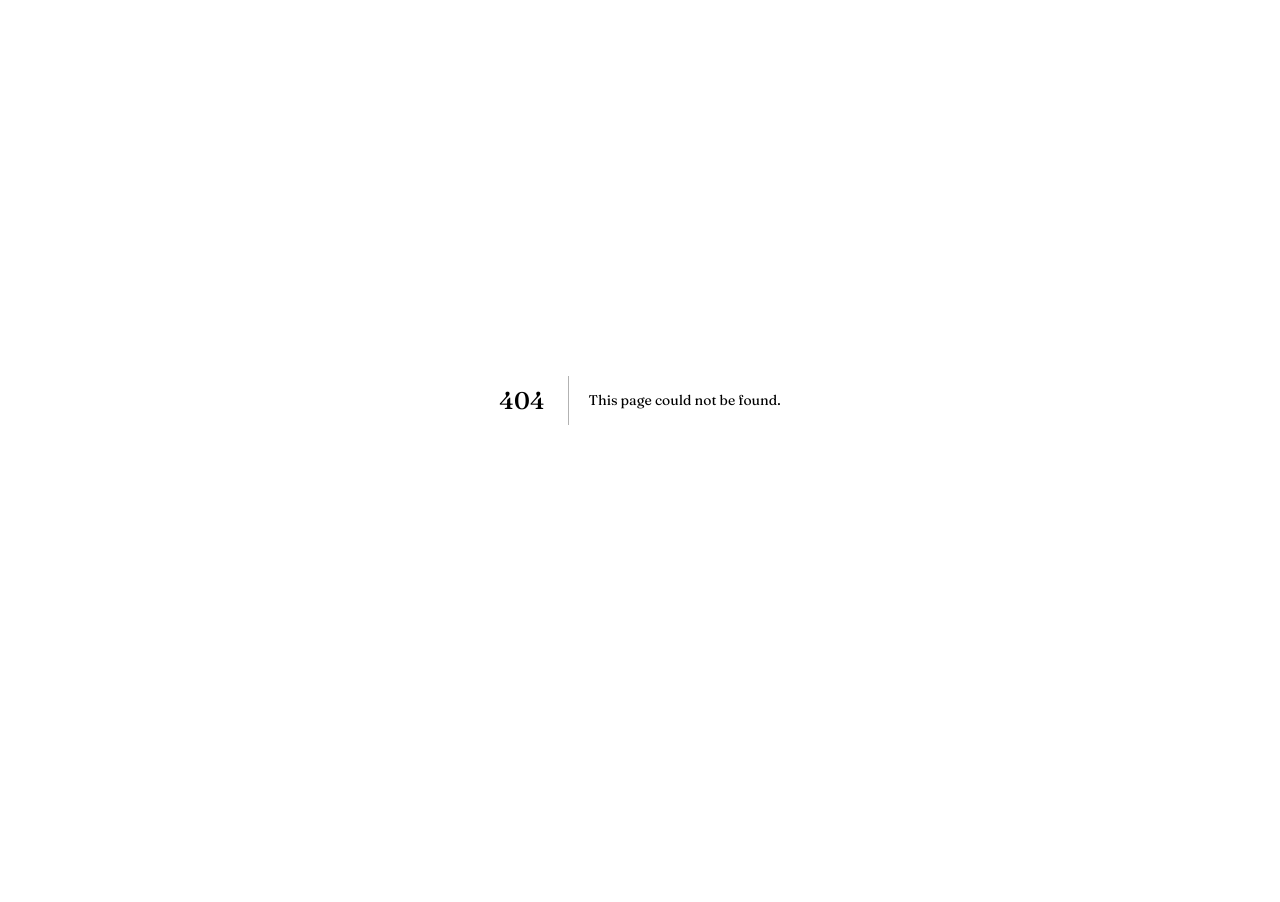
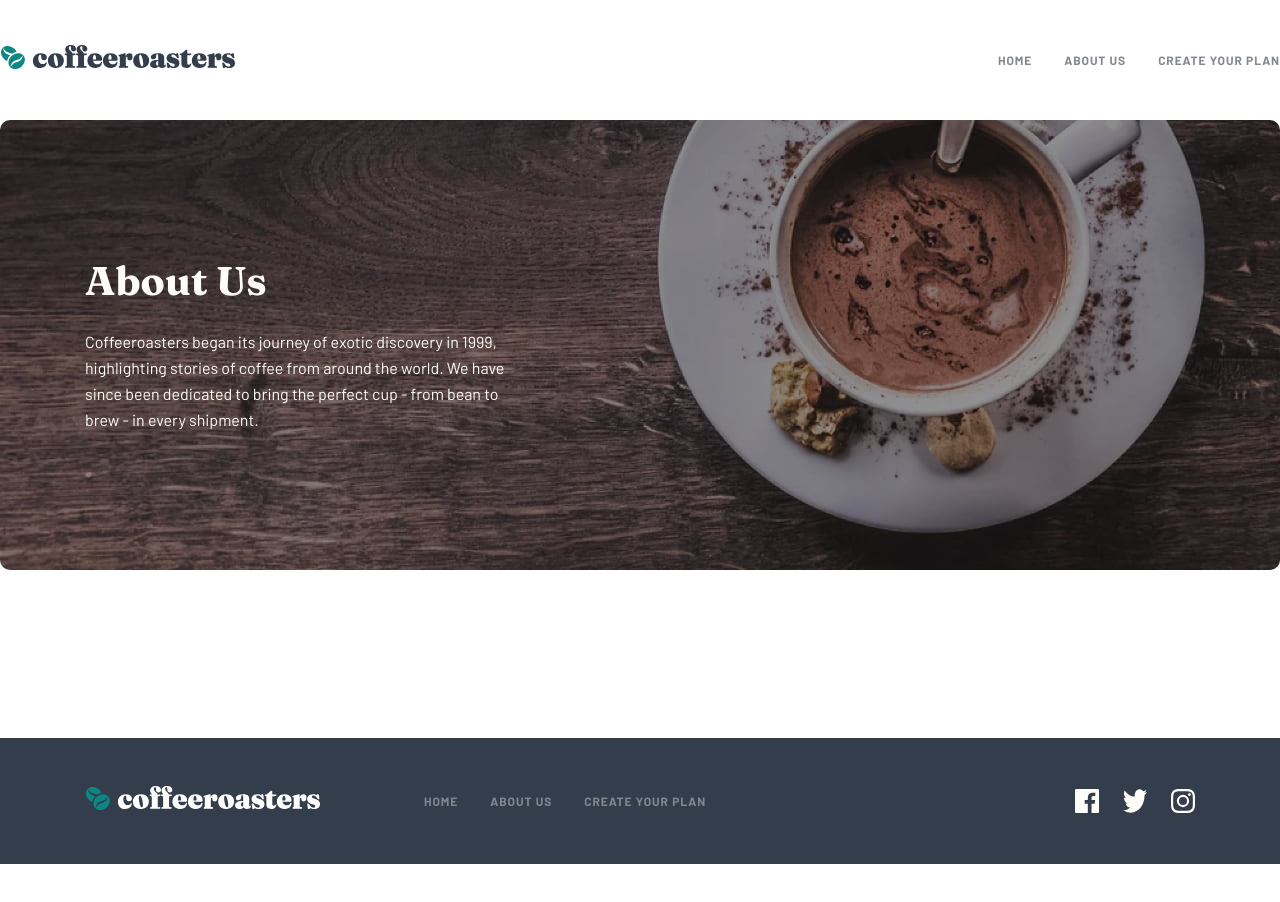
Before and after one commit to DanoBroz/coffeeroasters-subscription, a Next.js app: page /about in a window 1280 px wide. Before the commit this address had no page. Shown: the top 902 px of the page. Before the commit the page ends 800 px from the top, so only its background shows below. Built offline with nearby package versions, Linux system fonts and the light colour scheme.

Commit message:
add about page with jumbotron

```diff
--- /dev/null
+++ b/pages/about.tsx
@@ -0,0 +1,26 @@
+import { Jumbotron } from '../components'
+import { PageContainer } from '../containers'
+
+function About() {
+    return (
+        <PageContainer>
+            <div className='container'>
+                <Jumbotron
+                    bgUrl='about/desktop/image-hero-whitecup.jpg'
+                    className='mb-[168px] py-[137px]'
+                >
+                    <div className='grid max-w-[445px]'>
+                        <h2 className='mb-6 capitalize'>about us</h2>
+                        <p className='font-barlow leading-[26px]'>
+                            Coffeeroasters began its journey of exotic discovery in 1999, highlighting stories of coffee from
+                            around the world. We have since been dedicated to bring the perfect cup - from bean to brew - in every
+                            shipment.
+                        </p>
+                    </div>
+                </Jumbotron>
+            </div>
+        </PageContainer>
+    )
+}
+
+export default About
```
